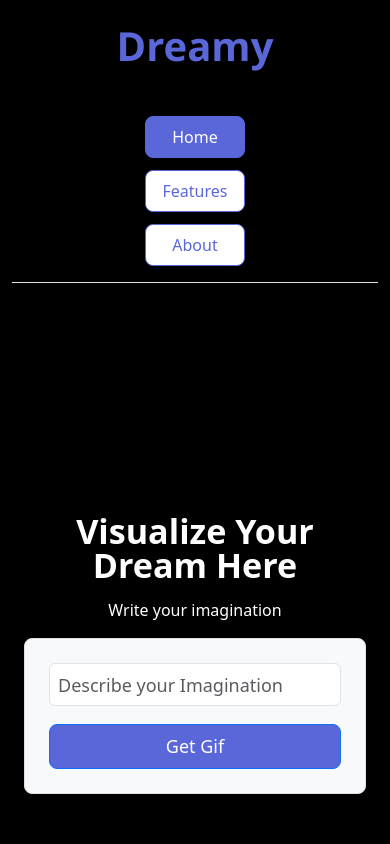
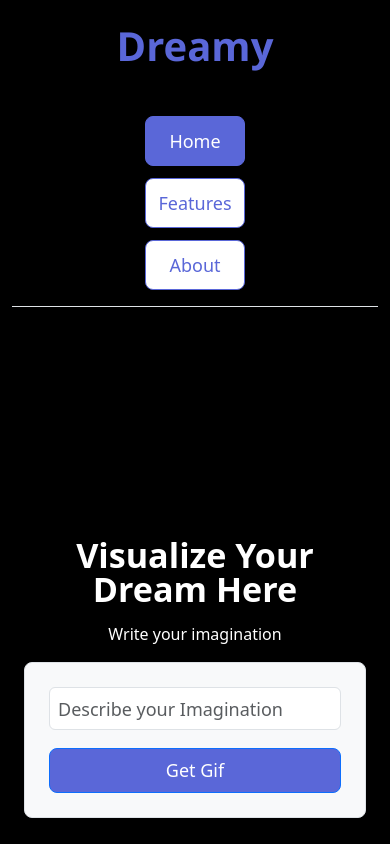
Before and after one commit to Siddhidara/React_webapp_Dreamy, a React (Vite) app: page / in a window 390 px wide. Shown: the top 844 px of the page. Built offline with nearby package versions, Linux system fonts and the light colour scheme.

Commit message:
updated nav-links

```diff
--- a/src/Components/Header.css
+++ b/src/Components/Header.css
@@ -7,7 +7,6 @@
   display: inline-block;
 }
 
-/* 🌟 NAVIGATION STYLING */
 .dreamy-nav {
   margin-top: 1rem;
   color: var(--primary);
@@ -28,25 +27,20 @@
   font-weight: 500;
   transition: all 0.3s ease;
 
-  /* ✅ Center the content inside box */
   display: flex;
   align-items: center;
   justify-content: center;
   text-align: center;
 
-  /* Optional: Adjust min width */
   min-width: 100px;
 }
 
-/* 🔥 Hover and Active State */
 .dreamy-nav .nav-link:hover,
 .dreamy-nav .nav-link.active {
   background-color: var(--primary);
   color: var(--white);
   text-decoration: none;
 }
-
-/* 📱 Responsive Mobile Styling */
 @media (max-width: 576px) {
   header {
     display: flex;
@@ -69,12 +63,13 @@
   }
 
   .dreamy-nav .nav-link {
-    width: 80%;
-    text-align: center;
-
-    /* Re-apply centering for mobile */
+    width: 90%;
+    height: 50px;
+    font-size: 18px;
+    padding: 0;
     display: flex;
     align-items: center;
     justify-content: center;
+    text-align: center;
   }
 }
```
